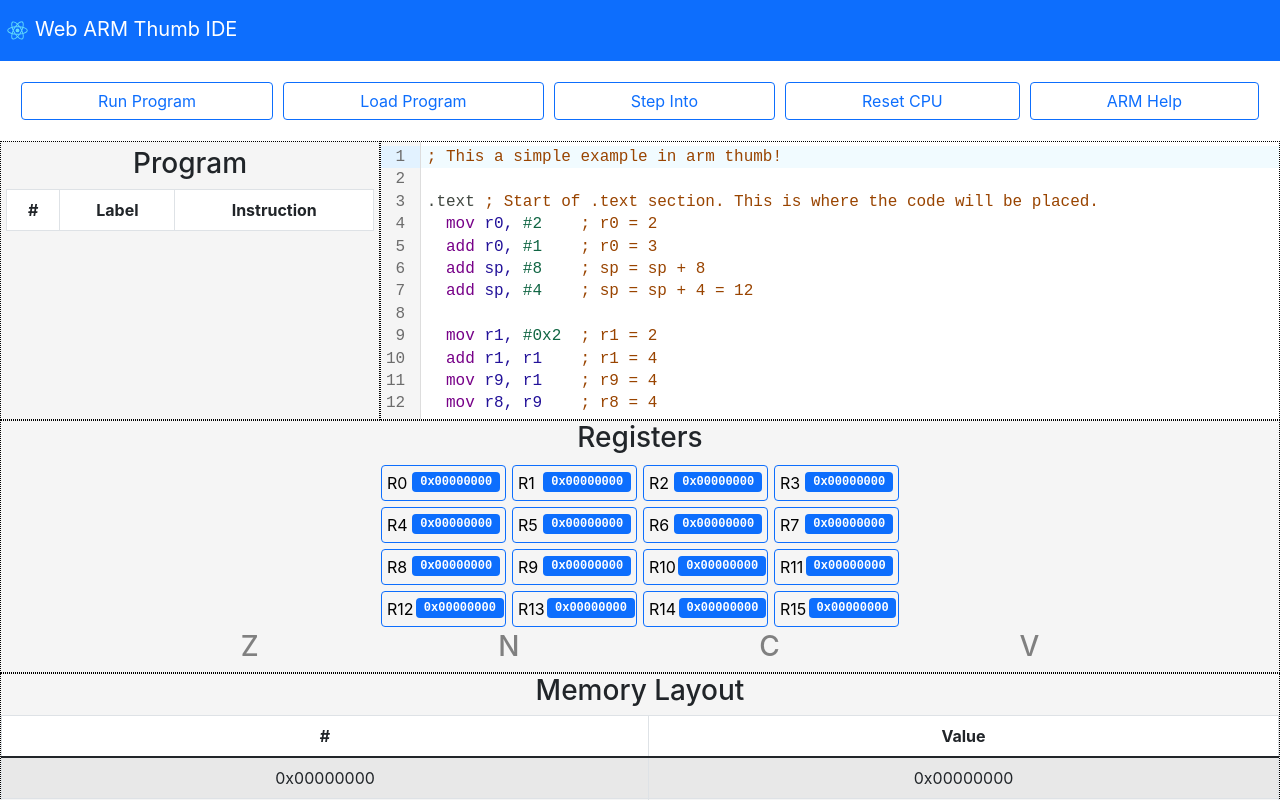
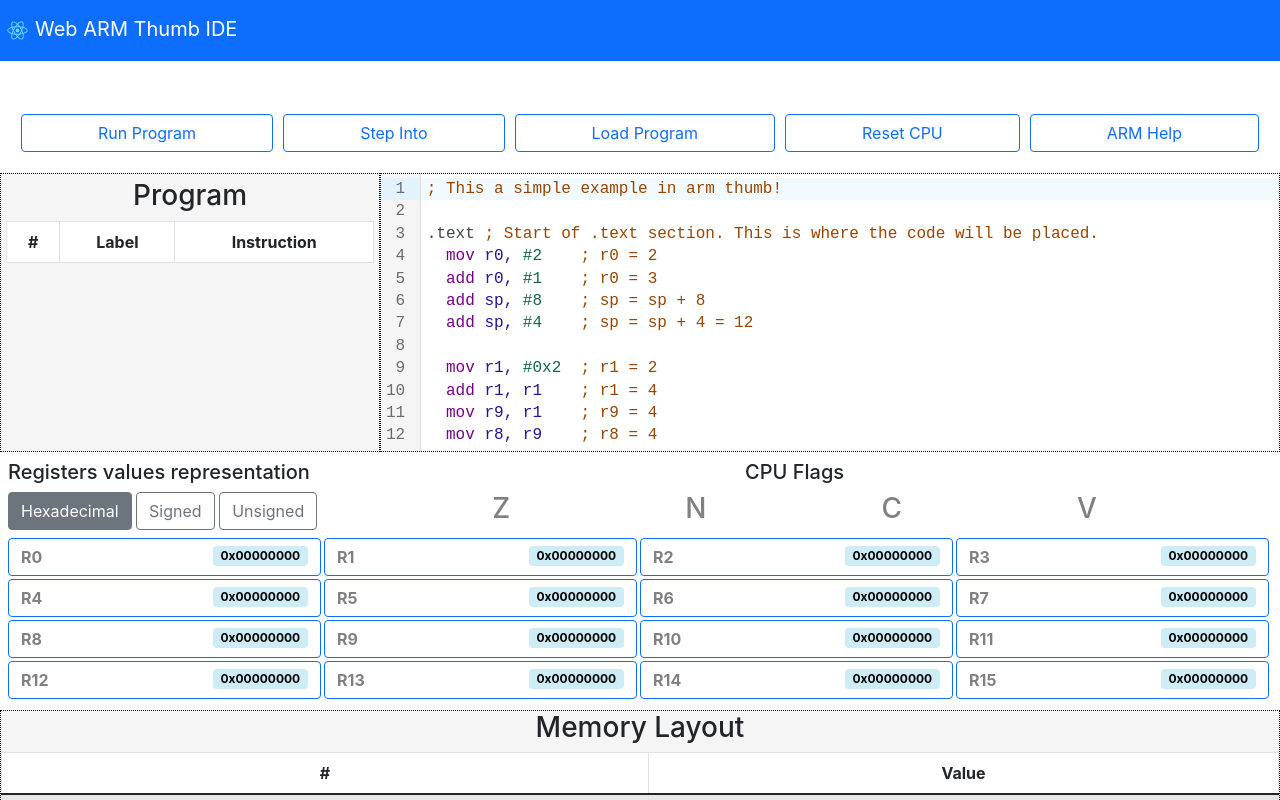
Before and after one commit to FreddyJS/wthumb, a React (Create React App) app in the folder frontend/: page / in a window 1280 px wide. Shown: the top 800 px of the page. Built offline with nearby package versions, Linux system fonts and the light colour scheme.

Commit message:
Style update, working on the registers component

```diff
--- a/frontend/src/App.scss
+++ b/frontend/src/App.scss
@@ -48,6 +48,7 @@
 .menu {
   margin: 1rem;
   display: flex;
+  flex-wrap: wrap;
   flex-direction: row;
 }
 
@@ -55,3 +56,30 @@
   flex: 1 0 auto;
   margin: 5px;
 }
+
+.bg-warning {
+    color: #af9752 !important;
+    background-color: #fff9e7 !important;
+
+    .toast-header {
+      background-color: #fff4d0 !important;
+    }
+  }
+
+.bg-danger {
+  color: #a2646a !important;
+  background-color: #fcedee !important;
+
+  .toast-header {
+    background-color: #f9dadd !important;
+  }
+}
+
+.bg-success {
+  color: #5f8e69 !important;
+  background-color: #e6f5e9 !important;
+
+  .toast-header {
+    background-color: #d6efdd !important;
+  }
+}
--- a/frontend/src/App.tsx
+++ b/frontend/src/App.tsx
@@ -41,67 +41,123 @@ const codeExample =
   mov r8, r9    ; r8 = 4`
 ;
 
+const warningMessages = [
+  "The program has finished",
+  "No instructions in memory",
+]
+
+const successMessages = [
+  "Code compiled without errors",
+]
+
+
 function App() {
+  const dispatch = useAppDispatch();
+  const error = useAppSelector((state) => state.cpu.error);
+  const cpu = useAppSelector((state) => state.cpu.cpu);
+
   const [code, setCode] = useState(codeExample);
-  const error = useAppSelector((state) => state.cpu.error);
-  const dispatch = useAppDispatch();
   const [showHelp, setShowHelp] = useState(false);
+  const [toastMessage, setToastMessage] = useState('');
 
-  const startEmul = async () => {
-    dispatch(runCode(code))
-    // try {
-    //   const res = await axios.post("http://localhost:8000/api/assembly/validate/", {assembly: code})
-    //   const data = res.data
-    //   console.log(data)
-    //   if (data["compiled"] === true) {
-    //     dispatch(runCode(code))
-    //   } else {
-    //     dispatch(setError(data["message"]))
-    //   }
-    // } catch (e) {
-    //   console.log("The backend is not ready or online. Using typescript compiler")
-    //   dispatch(runCode(code))
-    // }
+  const runProgram = () => {
+    if (cpu.regs['r15'] >= cpu.program.length * 2) {
+      setToastMessage(warningMessages[0]);
+    } else {
+      dispatch(runCode(code))
+    }
+  }
+
+  const stepInto = () => {
+    if (cpu.regs['r15'] >= cpu.program.length * 2) {
+      setToastMessage(warningMessages[0]);
+      return false;
+    } else {
+      dispatch(step())
+      return true;
+    }
+  }
+  const loadProgram = () => {
+    dispatch(reset());
+    dispatch(updateProgram(code))
+
+    if (error === undefined) {
+      setToastMessage(successMessages[0]);
+    }
+  }
+
+  const appToast = () => {
+    const isError = error !== undefined;
+    const isWarning = warningMessages.find((el) => el === toastMessage);
+    const isSuccess = successMessages.find((el) => el === toastMessage);
+
+    if (isError) {
+      return (
+        <Toast bg="danger" onClose={() => dispatch(setError(undefined))}>
+          <Toast.Header>
+            <img src="holder.js/20x20?text=%20" className="rounded me-2" alt=""/>
+            <strong className="me-auto">Assembler Error</strong>
+            <small className="text-muted">Line {error.line}</small>
+          </Toast.Header>
+          <Toast.Body>
+            {error.message.split("\n").filter((line) => line.trim().length > 0).map((line, index) => {
+              return <div style={{ textAlign: "left" }} key={index}>{line}</div>
+            })}
+          </Toast.Body>
+        </Toast>
+      )
+    } else if (isWarning) {
+      return (
+        <Toast bg="warning" delay={3000} autohide={true} onClose={() => setToastMessage('')}>
+          <Toast.Header>
+            <img src="holder.js/20x20?text=%20" className="rounded me-2" alt=""/>
+            <strong className="me-auto">Assembler Error</strong>
+            <small className="text-muted">Line 0</small>
+          </Toast.Header>
+          <Toast.Body>
+            {toastMessage.split("\n").filter((line) => line.trim().length > 0).map((line, index) => {
+              return <div style={{ textAlign: "left" }} key={index}>{line}</div>
+            })}
+          </Toast.Body>
+        </Toast>
+      )
+    } else if (isSuccess) {
+      return (
+        <Toast bg="success" delay={3000} autohide={true} onClose={() => setToastMessage('')}>
+          <Toast.Header>
+            <img src="holder.js/20x20?text=%20" className="rounded me-2" alt=""/>
+            <strong className="me-auto">Assembler Error</strong>
+            <small className="text-muted">Line 0</small>
+          </Toast.Header>
+          <Toast.Body>
+            {toastMessage.split("\n").filter((line) => line.trim().length > 0).map((line, index) => {
+              return <div style={{ textAlign: "left" }} key={index}>{line}</div>
+            })}            </Toast.Body>
+        </Toast>
+      )
+    }
+
   }
 
   return (
     <div className="App">
       <Navbar bg="primary" variant="dark">
         <Navbar.Brand href="#home">
-          <img
-            alt=""
-            src={logo}
-            width="35"
-            height="35"
-          />
-
+          <img alt="" src={logo} width="35" height="35"/>
           Web ARM Thumb IDE
         </Navbar.Brand>
       </Navbar>
 
-      {error !== undefined ?
-        <ToastContainer position="top-end" className="p-3">
-          <Toast bg="danger">
-            <Toast.Header onClick={() => dispatch(setError(undefined))}>
-              <img src="holder.js/20x20?text=%20" className="rounded me-2" alt=""/>
-              <strong className="me-auto">Asembler Error</strong>
-              <small className="text-muted">Line {error.line}</small>
-            </Toast.Header>
-            <Toast.Body>
-              {error.message.split("\n").filter((line) => line.trim().length > 0).map((line, index) => {
-                return <div style={{ textAlign: "left" }} key={index}>{line}</div>
-              })}
-            </Toast.Body>
-          </Toast>
-        </ToastContainer>
-      : null
-      }
+      <ToastContainer position="top-center" className="p-3">
+        {/* <Toast bg="danger" delay={3000} onClose={() => dispatch(setError(undefined))} autohide={true}> */}
+        {appToast()}
+      </ToastContainer>
 
       <div className="content">
         <div className="menu">
-            <Button className="menu-button" variant="outline-primary" onClick={startEmul}>Run Program</Button>
-            <Button className="menu-button" variant="outline-primary" onClick={() => {dispatch(reset()); dispatch(updateProgram(code))}}>Load Program</Button>
-            <Button className="menu-button" variant="outline-primary" onClick={() => {dispatch(step())}}>Step Into</Button>
+            <Button className="menu-button" variant="outline-primary" onClick={runProgram}>Run Program</Button>
+            <Button className="menu-button" variant="outline-primary" onClick={stepInto}>Step Into</Button>
+            <Button className="menu-button" variant="outline-primary" onClick={loadProgram}>Load Program</Button>
             <Button className="menu-button" variant="outline-primary" onClick={() => {dispatch(reset())}}>Reset CPU</Button>
             <Button className="menu-button" variant="outline-primary" onClick={() => {setShowHelp(true)}}>ARM Help</Button>
             <Help show={showHelp} onClose={() => setShowHelp(false)}/>
--- a/frontend/src/components/Registers/Registers.tsx
+++ b/frontend/src/components/Registers/Registers.tsx
@@ -9,6 +9,8 @@ import Badge from "react-bootstrap/Badge";
 import Button from "react-bootstrap/Button";
 import Popover from "react-bootstrap/Popover";
 import OverlayTrigger from "react-bootstrap/OverlayTrigger";
+import Table from 'react-bootstrap/Table';
+
 import { updateRegister } from "reducers/cpuReducer";
 
 const Registers = () => {
@@ -23,6 +25,7 @@ const Registers = () => {
   const [selectedRegister, setSelectedRegister] = useState('r0');
   const [registerValue, setRegisterValue] = useState('');
   const [isValidValue, setIsValidValue] = useState(false);
+  const [mode, setMode] = useState('hexadecimal');
 
   const regs_n = Object.keys(regs).length;
   const regs_per_row = 4;
@@ -43,10 +46,42 @@ const Registers = () => {
     setRegisterValue(value.toUpperCase().replace("X", "x"));
   }
 
+  const parseRegister = (register: string, format: string): string => {
+    if (format === 'hexadecimal') {
+      return '0x' + regs[register].toString(16).padStart(8, '0').toUpperCase();
+    } else if (format === 'signed') {
+      if ((regs[register] >> 0) < 0) {
+        return '-' + (-(regs[register] >> 0)).toString(10).padStart(9, '0');
+      } else {
+        return (regs[register] >> 0).toString(10).padStart(10, '0');
+      }
+    } else if (format === 'unsigned') {
+      return (regs[register] >>> 0).toString(10).padStart(10, '0');
+    }
+
+    return ''
+  }
+
   const registerMenu = (
     <Popover id="popover-reg">
       <Popover.Header as="h3">Register {selectedRegister.toUpperCase()}</Popover.Header>
       <Popover.Body>
+        <Table bordered>
+        <tbody>
+          <tr>
+            <td>Hex.</td>
+            <td><Badge bg="primary" className="registers-item-value">{parseRegister(selectedRegister, 'hexadecimal')}</Badge></td>
+          </tr>
+          <tr>
+            <td>Signed</td>
+            <td><Badge bg="primary" className="registers-item-value">{parseRegister(selectedRegister, 'signed')}</Badge></td>
+          </tr>
+          <tr>
+            <td>Unsigned</td>
+            <td><Badge bg="primary" className="registers-item-value">{parseRegister(selectedRegister, 'unsigned')}</Badge></td>
+          </tr>
+        </tbody>
+      </Table>
         <Form onSubmit={(e) => e.preventDefault()}>
           <FormGroup>
             <Form.Label htmlFor="inputRegValue">Register value</Form.Label>
@@ -83,7 +118,7 @@ const Registers = () => {
         <OverlayTrigger key={"regoverlay" + i} trigger="click" placement="left" overlay={registerMenu} rootClose={true}>
           <Button key={i} variant="outline-primary" className="registers-item" onClick={() => setSelectedRegister('r' + i)}>
             <div className="registers-item-name">R{i}</div>
-            <Badge bg="primary" className="registers-item-value">0x{regs[`r${i}`].toString(16).padStart(8, '0').toUpperCase()}</Badge>
+            <Badge bg="primary" className="registers-item-value">{parseRegister('r' + i, mode)}</Badge>
           </Button>
         </OverlayTrigger>
       );
@@ -110,16 +145,32 @@ const Registers = () => {
 
   return (
     <div className="registers">
-      <h3>Registers</h3>
+      <div className="registers-header">
+        <div className="registers-menu">
+          <h5>
+            Registers values representation
+          </h5>
+
+          <Button variant="outline-secondary" onClick={() => setMode('hexadecimal')} active={mode === 'hexadecimal'}>Hexadecimal</Button>{' '}
+          <Button variant="outline-secondary" onClick={() => setMode('signed')} active={mode === 'signed'}>Signed</Button>{' '}
+          <Button variant="outline-secondary" onClick={() => setMode('unsigned')} active={mode === 'unsigned'}>Unsigned</Button>{' '}
+        </div>
+
+        <div className="registers-flags-container">
+          <h5>
+            CPU Flags
+          </h5>
+          <div className="registers-flags">
+            <h3 style={{ color: z ? "red" : "gray" }}>Z</h3>
+            <h3 style={{ color: n ? "red" : "gray" }}>N</h3>
+            <h3 style={{ color: c ? "red" : "gray" }}>C</h3>
+            <h3 style={{ color: v ? "red" : "gray" }}>V</h3>
+          </div>
+        </div>
+      </div>
 
       {registers_rows()}
 
-      <div style={{ display: "flex", flexDirection: "row", justifyContent: "space-evenly", width: "100%" }}>
-        <h3 style={{ color: z ? "red" : "gray" }}>Z</h3>
-        <h3 style={{ color: n ? "red" : "gray" }}>N</h3>
-        <h3 style={{ color: c ? "red" : "gray" }}>C</h3>
-        <h3 style={{ color: v ? "red" : "gray" }}>V</h3>
-      </div>
     </div>
   );
 };
--- a/frontend/src/components/Registers/registers.scss
+++ b/frontend/src/components/Registers/registers.scss
@@ -1,27 +1,54 @@
 .registers {
-  background-color: #f5f5f5;
-  border: 1px dotted #000;
+  // background-color: #f5f5f5;
+  // border: 1px dotted #000;
+  // min-width: 570px;
   display: flex;
   flex-direction: column;
   justify-content: center;
   align-items: center;
-  min-width: 570px;
+  padding: 0.5rem;
+}
+
+.registers-header {
+  width: 100%;
+  display: flex;
+  flex-direction: row;
+}
+
+.registers-flags-container {
+  flex: 1 0 auto;
+}
+
+.registers-flags {
+  width: 100%;
+  display: flex;
+  flex-direction: row;
+  justify-content: space-evenly;
+}
+
+.registers-menu {
+  align-self: flex-start;
+  margin-bottom: 0.5rem;
+  text-align: start;
 }
 
 .registers-row {
   display: flex;
   flex-direction: row;
   flex-wrap: wrap;
+  width: 100%;
+  margin-bottom: 3px;
 }
 
 .registers-item {
-  width: 125px;
+  color: black;
+  width: 150px;
   display: flex;
   flex-direction: row;
+  flex: 1 0 auto;
   justify-content: space-between;
   align-items: center;
-  padding: 5px;
-  margin: 3px;
+  margin-right: 3px;
 }
 
 .registers-item:hover {
@@ -29,11 +56,14 @@
 }
 
 .registers-item-name {
-  color: #000;
-  width: fit-content;
-  margin-right: 2.5px;
+  font-weight: bold;
+  color: gray;
+  padding-right: 3px;
 }
 
 .registers-item-value {
-  font-family: monospace;
+  background-color: #CEECF5 !important;
+  // font-family: monospace;
+  font-weight: bold;
+  color: black;
 }
```
Also changed, not shown: frontend/src/components/CodeEditor/armthumb.ts (+6 -5 lines).
